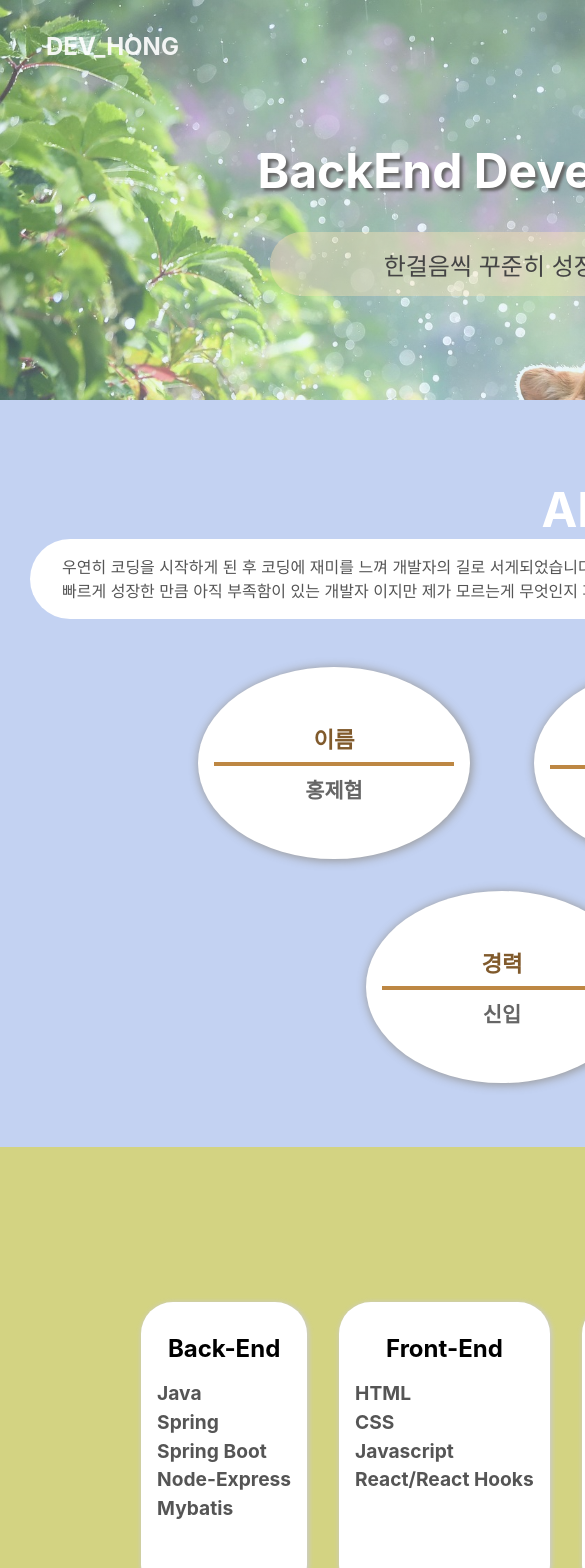
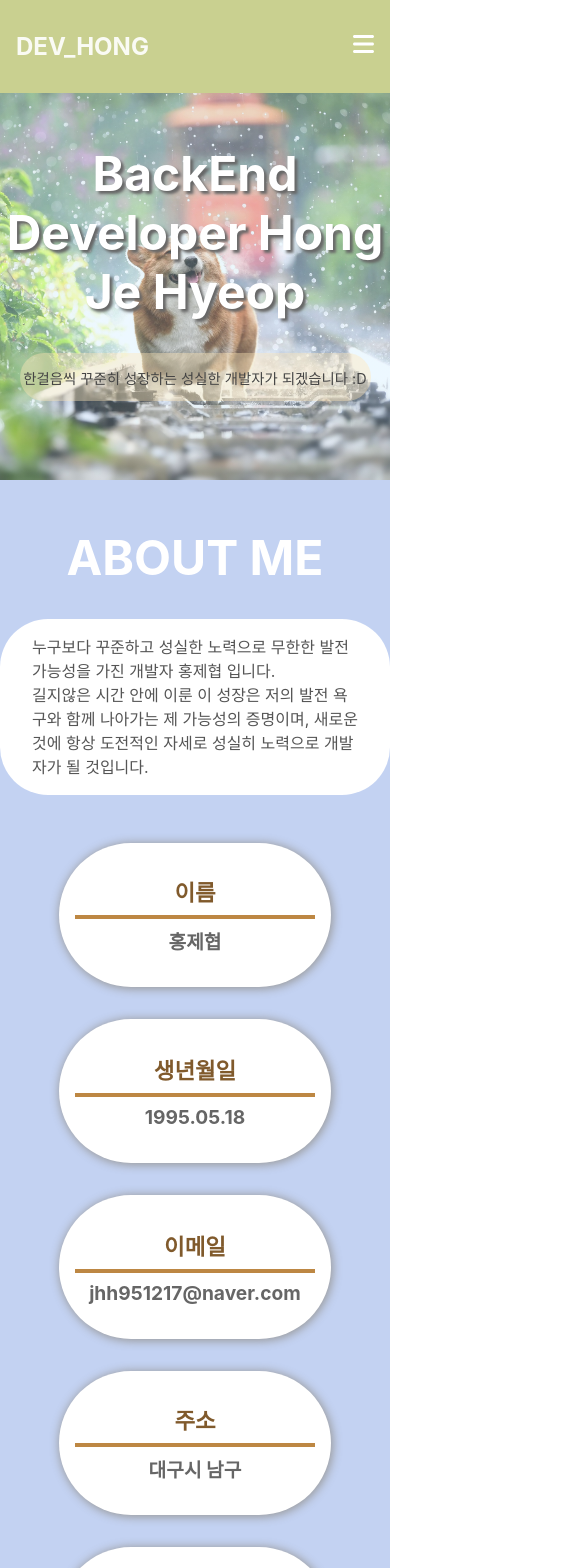
Before and after one commit to HongJeHyeop/My-Landing-Page, a React (Create React App) app: page / in a window 390 px wide. Shown: the top 1568 px of the page, 585 px wide, since content can reach past the window. Built offline with nearby package versions, Linux system fonts and the light colour scheme.

Commit message:
Design(mobile) : mobile view (#230623)

```diff
--- a/package.json
+++ b/package.json
@@ -3,6 +3,9 @@
   "version": "0.1.0",
   "private": true,
   "dependencies": {
+    "@fortawesome/fontawesome-svg-core": "^6.4.0",
+    "@fortawesome/free-solid-svg-icons": "^6.4.0",
+    "@fortawesome/react-fontawesome": "^0.2.0",
     "@testing-library/jest-dom": "^5.16.5",
     "@testing-library/react": "^13.4.0",
     "@testing-library/user-event": "^13.5.0",
--- a/src/App.css
+++ b/src/App.css
@@ -10,7 +10,3 @@ a {
 li {
     list-style-type: none;
 }
-
-.App {
-    min-width: 1340px;
-}
--- a/src/App.js
+++ b/src/App.js
@@ -3,13 +3,33 @@ import './App.css';
 import Header from './components/Header';
 import Introduction from './components/Introduction';
 import Skill from './components/Skill';
+import {useRef} from "react";
 
 function App() {
+    const introRef = useRef(null);
+    const skillRef = useRef(null);
+    const move_introRef = async () => {
+        const introTop = await introRef.current?.getBoundingClientRect().top + window.scrollY - 90;
+        window.scrollTo({
+            top     : introTop,
+            behavior: "smooth"
+        })
+        // introRef.current?.scrollIntoView({behavior: 'smooth'});
+    }
+    const move_skillRef = async () => {
+        const skillTop = await skillRef.current?.getBoundingClientRect().top + window.scrollY - 90;
+        window.scrollTo({
+            top     : skillTop,
+            behavior: "smooth"
+        })
+        // skillRef.current?.scrollIntoView({behavior: 'smooth'});
+    }
+
     return (
         <div className="App">
-            <Header/>
-            <Introduction/>
-            <Skill/>
+            <Header move_introRef={move_introRef} move_skillRef={move_skillRef}/>
+            <Introduction ref={introRef}/>
+            <Skill ref={skillRef}/>
         </div>
     );
 }
--- a/src/components/Header.js
+++ b/src/components/Header.js
@@ -1,18 +1,43 @@
 import '../css/header.css'
 
-function Header() {
+import {FontAwesomeIcon} from "@fortawesome/react-fontawesome";
+import {faBars} from "@fortawesome/free-solid-svg-icons";
+import {useRef, useState} from "react";
+
+function Header(props) {
+    const [menuToggle, setMenuToggle] = useState(false);
+
+    const move_header_top = () => {
+        window.scrollTo({
+            top:0,
+            behavior: 'smooth'
+        })
+    }
+    const menubar_toggle = () => {
+        setMenuToggle(!menuToggle);
+    }
+    const move_introRef = () => {
+        setMenuToggle(!menuToggle);
+        props.move_introRef();
+    }
+    const move_skillRef = () => {
+        setMenuToggle(!menuToggle);
+        props.move_skillRef();
+    }
     return (
         <div id="header">
-            <div id="">
             <div id="header-wrap">
                 <div id="header-top">
                     <div id="logo">
-                            <h2>DEV_HONG</h2>
+                        <h2 onClick={move_header_top}>DEV_HONG</h2>
                     </div>
-                        <div id="header-list">
+                    <div className="header-menus-toggle">
+                        <FontAwesomeIcon icon={faBars} onClick={menubar_toggle}/>
+                    </div>
+                    <div className={"header-menus " + (menuToggle ? "toggle-active" : "")} >
                         <ul>
-                                <li>소개</li>
-                                <li>스킬</li>
+                            <li onClick={move_introRef}>소개</li>
+                            <li onClick={move_skillRef}>스킬</li>
                             <li>프로젝트</li>
                             <li>컨택</li>
                         </ul>
@@ -26,7 +51,6 @@ function Header() {
                 </div>
             </div>
         </div>
-        </div>
     )
 }
 
--- a/src/components/Introduction.js
+++ b/src/components/Introduction.js
@@ -1,15 +1,16 @@
 import "../css/introduction.css";
+import { forwardRef } from "react";
 
-function Introduction() {
+function Introduction(prop, ref) {
     return (
-        <div id="intro">
+        <div id="intro" ref={ref}>
             <div id="intro-wrap">
                 <h2>ABOUT ME</h2>
                 <div id="intro-contents">
-                <span>우연히 코딩을 시작하게 된 후 코딩에 재미를 느껴 개발자의 길로 서게되었습니다.
-                    22년 12월 ~ 현재까지 단기간에 이것저것 배우며 빠르게 성장하였습니다. <br/>
-                    빠르게 성장한 만큼 아직 부족함이 있는 개발자 이지만 제가 모르는게 무엇인지 파악하여
-                    부족한부분을 채워가며 꾸준히 성장하는 개발자가 되겠습니다!</span>
+                <span>누구보다 꾸준하고 성실한 노력으로 무한한 발전 가능성을 가진 개발자 홍제협 입니다. <br/>
+                    길지않은 시간 안에 이룬 이 성장은 저의 발전 욕구와 함께 나아가는 제 가능성의 증명이며,
+                    새로운 것에 항상 도전적인 자세로 성실히 노력으로 개발자가 될 것입니다.
+                </span>
                 </div>
                 <div id="info">
                     <div className="info-list">
@@ -31,14 +32,15 @@ function Introduction() {
                     </div>
                     <div className="info-list">
                         <div>
-                            <h3>경력</h3>
+                            <h3>주소</h3>
                             <hr/>
-                            <p>신입</p>
+                            <p>대구시 남구</p>
                         </div>
                         <div>
                             <h3>자격증</h3>
                             <hr/>
-                            <p>정보처리기사</p>
+                            <p>· 정보처리기사</p>
+                            <p>· 리눅스마스터2급</p>
                         </div>
                     </div>
                 </div>
@@ -47,4 +49,4 @@ function Introduction() {
     )
 }
 
-export default Introduction;
+export default forwardRef(Introduction);
--- a/src/components/Skill.js
+++ b/src/components/Skill.js
@@ -1,8 +1,9 @@
 import '../css/skill.css'
+import { forwardRef } from "react";
 
-function Skill() {
+function Skill(prop, ref) {
     return (
-        <div id="skill">
+        <div id="skill" ref={ref}>
             <div id="skill-wrap">
                 <h2>SKILL</h2>
                 <div id="skill-list-wrap">
@@ -57,4 +58,4 @@ function Skill() {
     )
 }
 
-export default Skill;
+export default forwardRef(Skill);
--- a/src/css/header.css
+++ b/src/css/header.css
@@ -14,26 +14,46 @@
 #header-wrap > #header-top {
     display: flex;
     justify-content: space-between;
+    flex-wrap: wrap;
 }
+/*.header-fixed {*/
+/*    position: fixed;*/
+/*    background-color: #999999;*/
+/*    box-shadow: 0 3px 3px 1px #999;*/
+/*    width: 1280px;*/
+/*    top: 1rem;*/
+/*}*/
 
 /* 로고 */
 #header-top > #logo {
     padding: 2rem 1rem;
     color: rgba(255, 255, 255, 0.9);
 }
-
+#header-top > #logo > h2 {
+    cursor: pointer;
+}
 /* 메뉴 */
-#header-top > #header-list {
+#header-top > .header-menus {
     padding: 2rem 1rem
 }
-#header-top > #header-list > ul {
+#header-top > .header-menus > ul {
     display: flex;
 }
-#header-top > #header-list > ul > li {
+#header-top > .header-menus > ul > li {
     margin: 0 1.5rem;
     font-size: 1.1rem;
     font-weight: bold;
     color: rgba(255, 255, 255, 0.9);
+    cursor: pointer;
+}
+.header-menus-toggle {
+    display: none;
+    padding: 2rem 1rem;
+}
+.header-menus-toggle > .fa-bars{
+    color: white;
+    font-size: 1.5rem;
+    cursor: pointer;
 }
 
 /* 메인 내용 */
@@ -59,3 +79,52 @@
     font-size: 1.5rem;
     color: #444;
 }
+
+@media only screen and (max-width: 768px) {
+    #header-wrap {
+        width: 100%;
+        margin: 0;
+        padding: 0;
+    }
+    #header-top {
+        width: 100%;
+        position: fixed;
+        top: 0;
+        background-color: #c9d090;
+    }
+    .header-menus-toggle {
+        display: block;
+    }
+    #header-top > .header-menus {
+        padding: 0;
+        width: 100%;
+        display: none;
+    }
+    #header-top > .header-menus.toggle-active {
+        display: block;
+    }
+    .header-menus > ul{
+        display: flex;
+        flex-direction: column;
+        background-color: #bd8743;
+    }
+    #header-top > .header-menus > ul > li {
+        margin: 0;
+        padding: 1rem 0;
+        width: 100%;
+        text-align: center;
+        color: #fff;
+        border-bottom: 1px solid #fff;
+    }
+    #header-main{
+        margin-top: 5rem;
+        padding: 1rem 0;
+    }
+    #header-main > div {
+        width: 90%;
+        height: 3rem;
+    }
+    #header-main > div > span {
+        font-size: 0.9rem;
+    }
+}
--- a/src/css/introduction.css
+++ b/src/css/introduction.css
@@ -8,7 +8,7 @@
 }
 
 #intro-wrap > h2{
-    padding-top: 4rem;
+    padding: 2rem 0;
     font-size: 3rem;
     text-align: center;
     color: #fff;
@@ -35,8 +35,8 @@
     margin: 1rem 2rem;
     padding: 1rem;
     width: 15rem;
-    height: 10rem;
-    border-radius: 50%;
+    height: 7rem;
+    border-radius: 5rem;
     background-color: white;
     box-shadow: 1px 1px 10px 1px #999;
 
@@ -45,18 +45,32 @@
     justify-content: center;
 }
 .info-list > div > h3{
-    margin: 0.5rem 0;
     text-align: center;
     font-size: 1.4rem;
     color: #805a2c;
 }
 .info-list > div > p{
-    margin: 0.5rem 0;
     text-align: center;
-    font-size: 1.3rem;
+    font-size: 1.2rem;
     font-weight: bold;
     color: #666;
 }
 .info-list > div > hr{
+    margin: 0.5rem 0;
     border: 2px solid #bd8743;
 }
+
+
+@media screen and (max-width: 768px) {
+    #intro-wrap {
+        width: 100%;
+    }
+    #info {
+        display: flex;
+        flex-direction: column;
+    }
+    .info-list {
+        display: flex;
+        flex-direction: column;
+    }
+}
--- a/src/css/skill.css
+++ b/src/css/skill.css
@@ -36,3 +36,11 @@
     line-height: 1.8rem;
     color: #555;
 }
+@media screen and (max-width: 768px) {
+    #skill-wrap {
+        width: 100%;
+    }
+    #skill-list-wrap {
+        flex-direction: column;
+    }
+}
```
Also changed, not shown: 1 other file (tests, documents, lock files or other folders). Lines whose indentation alone changed are shown as unchanged.
